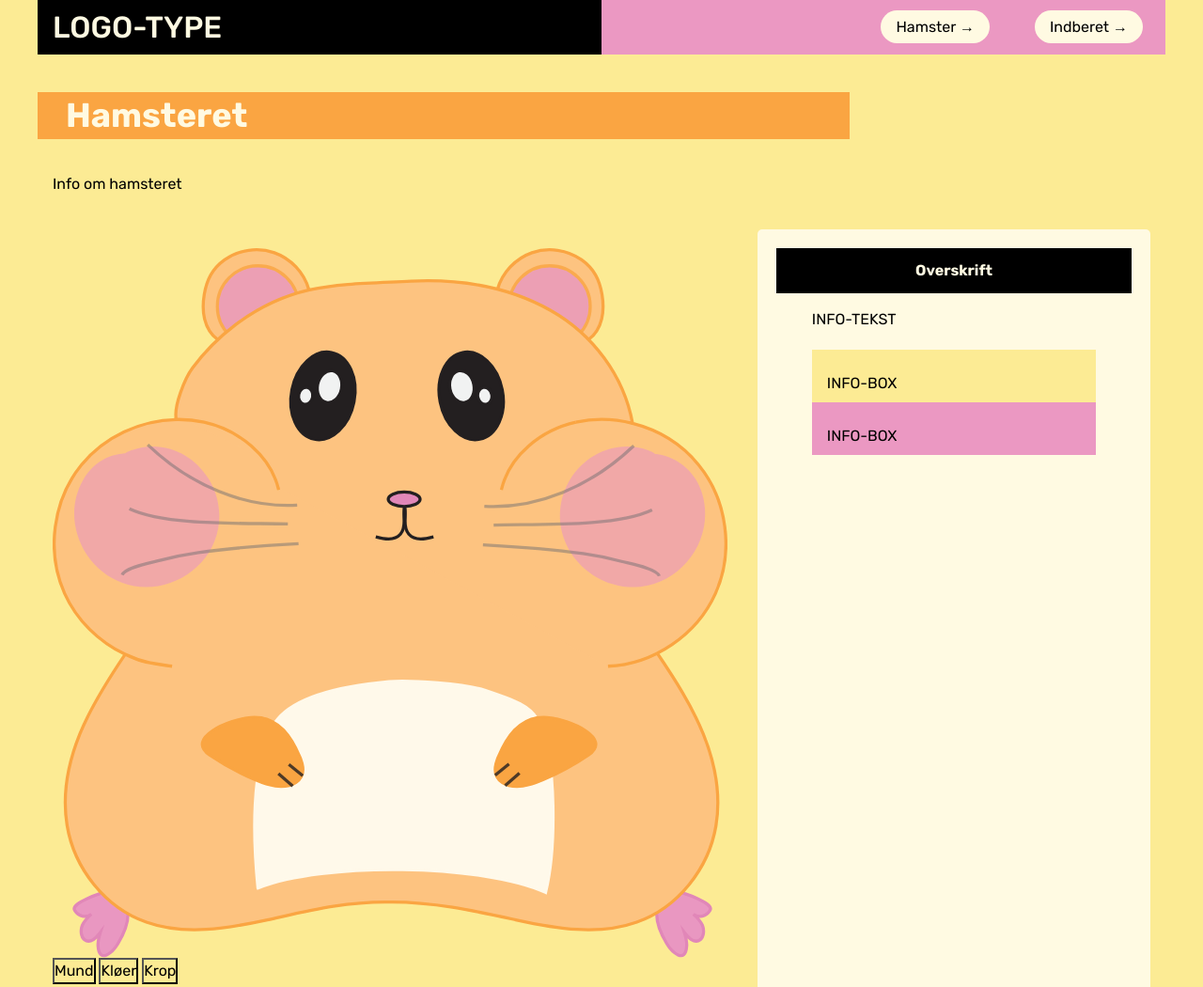
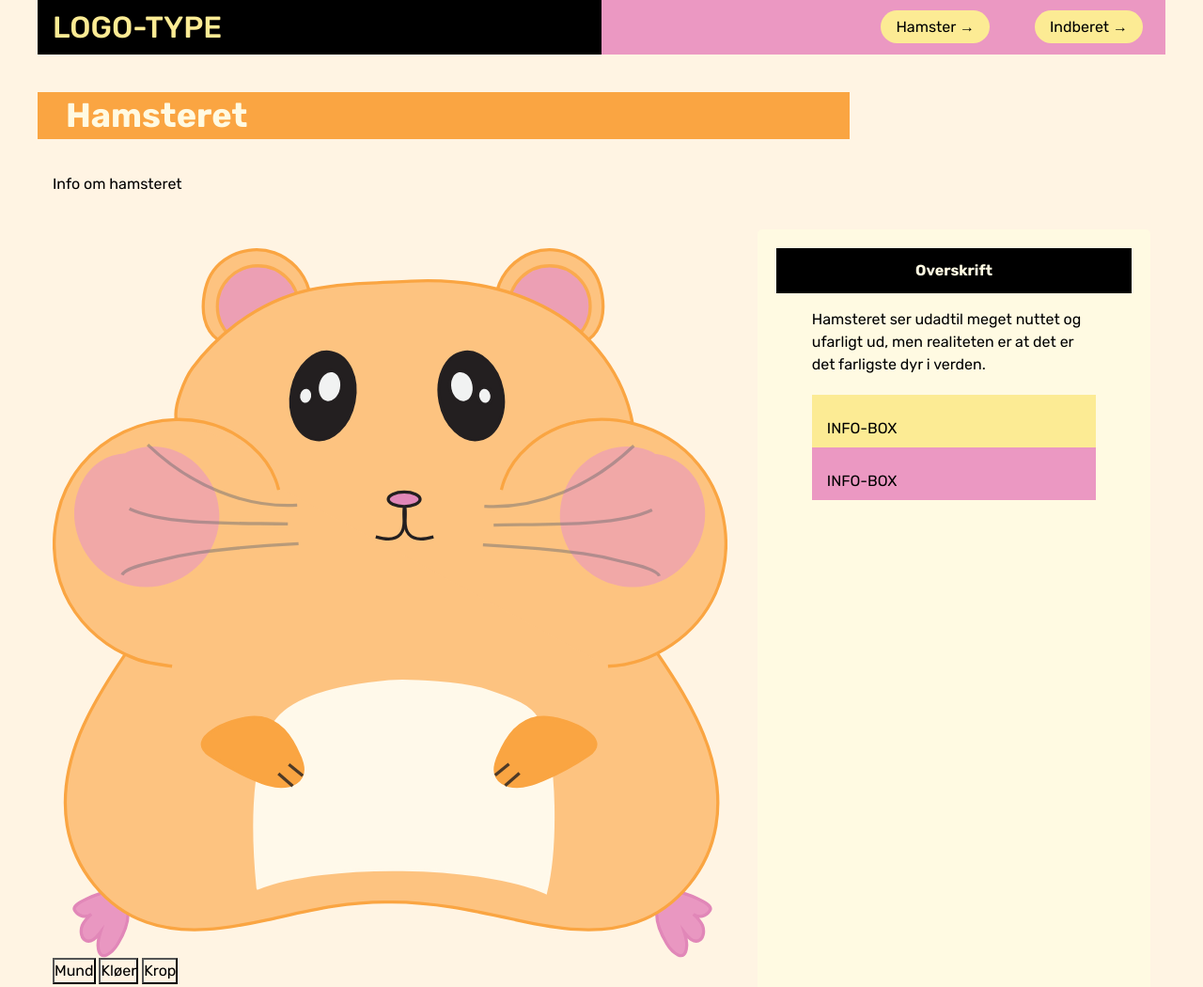
Before and after one commit to luch0005/katastrofe-side, a plain HTML site: page instruction.html in a window 1280 px wide. Shown: the top 1050 px of the page at 94% size. Drawn offline with Linux system fonts and the light colour scheme.

Commit message:
forms tilføjet

```diff
--- a/css/custom.css
+++ b/css/custom.css
@@ -1,21 +1,21 @@
 :root {
   /* Colours */
-  --color-bg: #fceb94; /* page background /*
+  --color-bg: #fff4e3; /* page background /*
 
   /* Header */
   --color-head-bg: #faa542;
 
   /* Logotype */
   --color-logotype-bg: #000;
-  --color-text-logotype: #fffae2;
+  --color-text-logotype: #fceb94;
   --font-logotype-size: 2rem;
 
   /* Global menu */
   --color-menu-bg: #eb98c2;
   /* Links */
-  --color-link-bg: #fffae2;
-  --color-link-hover: #fffae2; /* used */
-  --color-link-active: #fffae2; /* used */
+  --color-link-bg: #fceb94;
+  --color-link-hover: #fceb94; /* used */
+  --color-link-active: #fceb94; /* used */
   --border-radius-links: 37px;
 
   /* Headlines og rubrik */
--- a/instruction.html
+++ b/instruction.html
@@ -283,7 +283,10 @@
       <section class="info-text">
         <h2>Overskrift</h2>
         <article>
-          <p class="placeholder">INFO-TEKST</p>
+          <p class="placeholder">
+            Hamsteret ser udadtil meget nuttet og ufarligt ud, men realiteten er
+            at det er det farligste dyr i verden.
+          </p>
         </article>
         <aside id="efficiency" class="info-box">INFO-BOX</aside>
         <aside id="requirement" class="info-box">INFO-BOX</aside>
--- a/register.html
+++ b/register.html
@@ -145,5 +145,6 @@
     </footer>
     <script src="js/burger.js"></script>
     <!-- <script src="js/main.js"></script> -->
+    <script src="js/forms.js"></script>
   </body>
 </html>
```
Also changed, not shown: index.html (+6 -3 lines), js/forms.js (added, +15 -0 lines).
